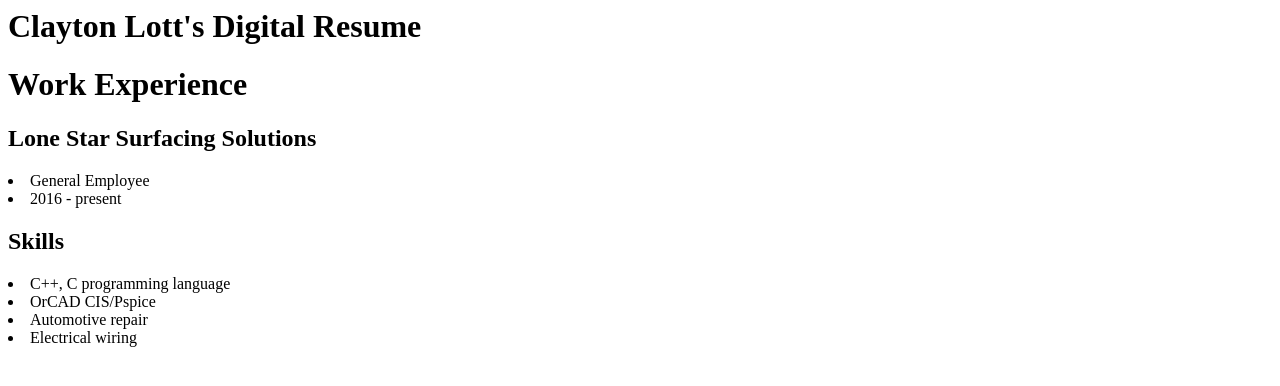
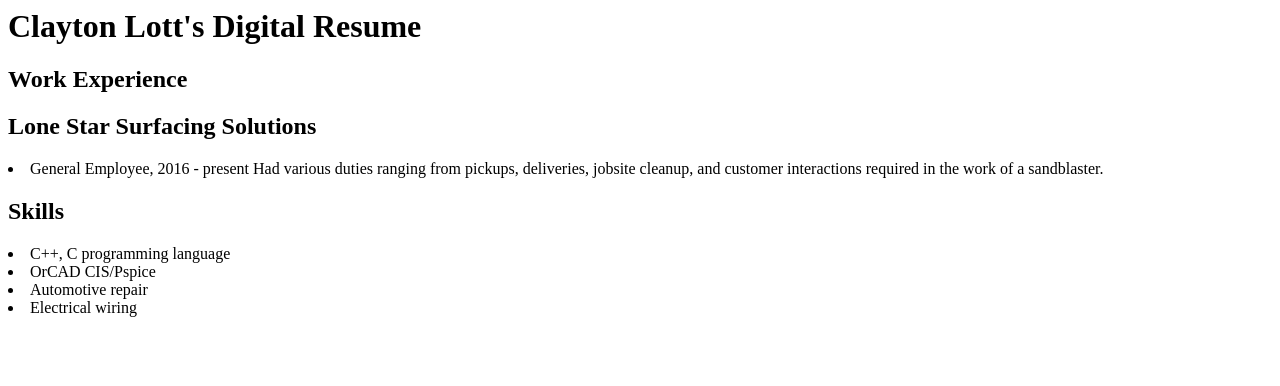
Before and after one commit to cl1815/demo-repo, a plain HTML site: page index.html in a window 1280 px wide. Drawn offline with Linux system fonts and the light colour scheme.

Commit message:
Update index.html

```diff
--- a/index.html
+++ b/index.html
@@ -8,11 +8,13 @@
   <body>
     <h1>Clayton Lott's Digital Resume</h1>
 
-    <h1>Work Experience</h1>
+    <h2>Work Experience</h2>
       <h2>Lone Star Surfacing Solutions</h2>
         <u1>
-          <li> General Employee </li>
-          <li> 2016 - present </li>
+          <li> General Employee, 2016 - present
+              Had various duties ranging from pickups, deliveries, jobsite cleanup, and customer interactions required in the work of a sandblaster.
+          </li>
+
         </u1>
     <h2>Skills</h2>
       <u1>
```
